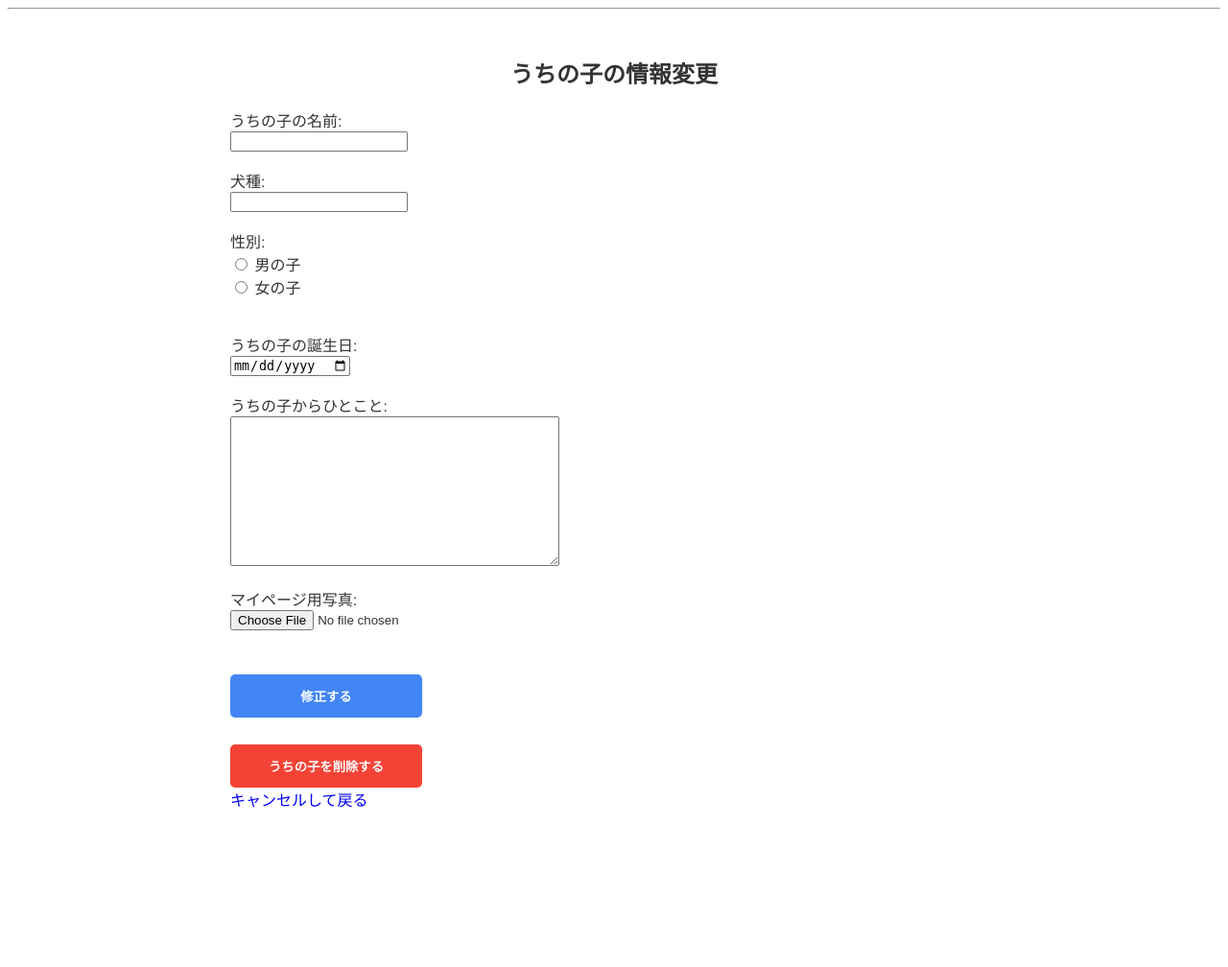
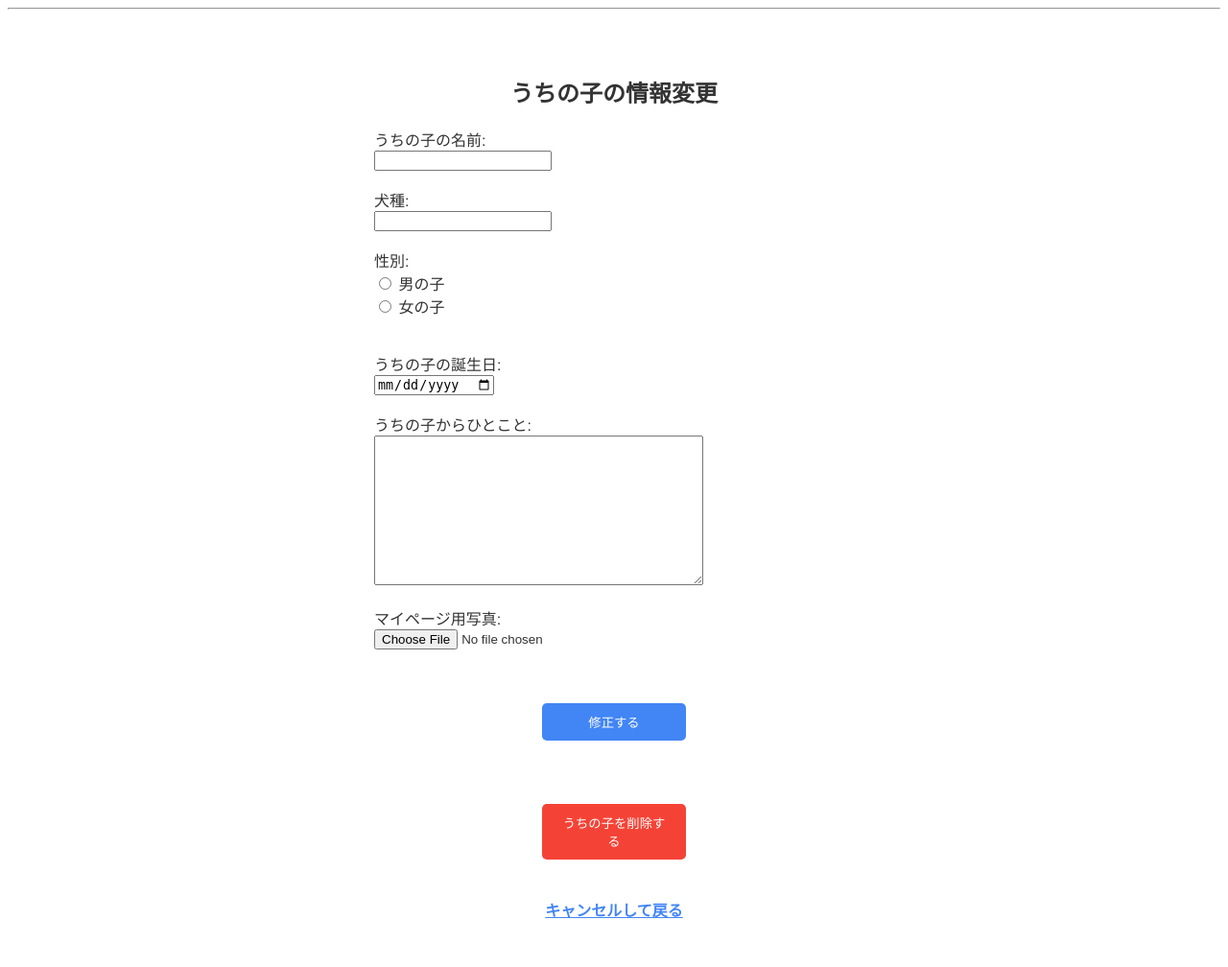
Before and after one commit to chapi80/wansnap, a Django app: template wansnapproject/app/templates/app/edit_dog.html in a window 1280 px wide. Shown: the part 67-1075 px from the top of the page at 96% size. Before the commit the page ends 909 px from the top, so only its background shows below. Run offline with Django 5.2, Linux system fonts and the light colour scheme; the template is opened without the code that fills it: values that come from a table or form of the project are taken from there, others are empty; a map, chart or similar area stays blank.

Commit message:
うちの子情報変更画面のボタン修正

```diff
--- a/wansnapproject/app/templates/app/edit_dog.html
+++ b/wansnapproject/app/templates/app/edit_dog.html
@@ -8,87 +8,69 @@
 {% block content %}
 
 <style>
-    button[type="submit"] {
-        width: 200px;
-        height: 45px;
+    .form-wrapper {
+        max-width: 500px;
+        margin: 0 auto;
+        padding: 20px;
+        text-align: center;
+    }
+
+    .form-wrapper form {
+        text-align: left;
+    }
+
+    h2 {
+        text-align: center;
+    }
+
+    .button-wrapper {
+        display: flex;
+        flex-direction: column;
+        align-items: center;
+        margin-top: 20px;
+        gap: 10px;
+    }
+
+    .submit-button {
         background-color: #4285f4;
         color: white;
         padding: 10px 20px;
         border: none;
         border-radius: 5px;
-        font-weight: bold;
         cursor: pointer;
-        margin-top: 10px;
+        width: 150px;
     }
 
-    button[type="submit"]:hover {
-        background-color: #357ae8;
-        opacity: 0.8;
+    .submit-button:hover {
+        background-color: #0056b3;
     }
 
-    button[type="button"] {
-        width: 200px;
-        height: 45px;
-        background-color: #4285f4;
-        color: white;
-        padding: 10px 20px;
-        border: none;
-        border-radius: 5px;
-        font-weight: bold;
-        cursor: pointer;
-        margin-top: 10px;
-    }
-
-    button[type="button"]:hover {
-        background-color: #357ae8;
-        opacity: 0.8;
-    }
-
-    button.delete-button {
-        width: 200px;
-        height: 45px;
+    .delete-button {
         background-color: #f44336;
         color: white;
         padding: 10px 20px;
         border: none;
         border-radius: 5px;
-        font-weight: bold;
         cursor: pointer;
-        margin-top: 10px;
+        width: 150px;
     }
 
-    button.delete-button:hover {
+    .delete-button:hover {
         background-color: #e53935;
-        opacity: 0.8;
     }
 
-    .modal {
-        display: none;
-        position: fixed;
-        z-index: 1000;
-        left: 0;
-        top: 0;
-        width: 100%;
-        height: 100%;
-        background-color: rgba(0, 0, 0, 0.5);
-        justify-content: center;
-        align-items: center;
+    .cancel-link {
+        display: inline-block;
+        margin-top: 20px;
+        text-decoration: underline;
+        color: #4285f4;
+        font-weight: bold;
     }
 
-    .modal-content {
-        background-color: #fff;
-        padding: 20px;
-        border-radius: 8px;
-        width: 90%;
-        max-width: 500px;
-        box-shadow: 0 5px 15px rgba(0, 0, 0, 0.3);
+    .cancel-link:hover {
+        background-color: #e6f0ff;
     }
 
-    button.close-btn {
-        font-size: 20px;
-        font-weight: bold;
-        cursor: pointer;
-    }
 </style>
 
 <div class="form-wrapper">
@@ -121,7 +103,7 @@
             </div><br>
 
             <div class="button-wrapper">
-                <button type="submit">修正する</button><br><br>
+                <button type="submit" class="submit-button">修正する</button><br><br>
             </div>
 
             <div class="button-wrapper">
```
